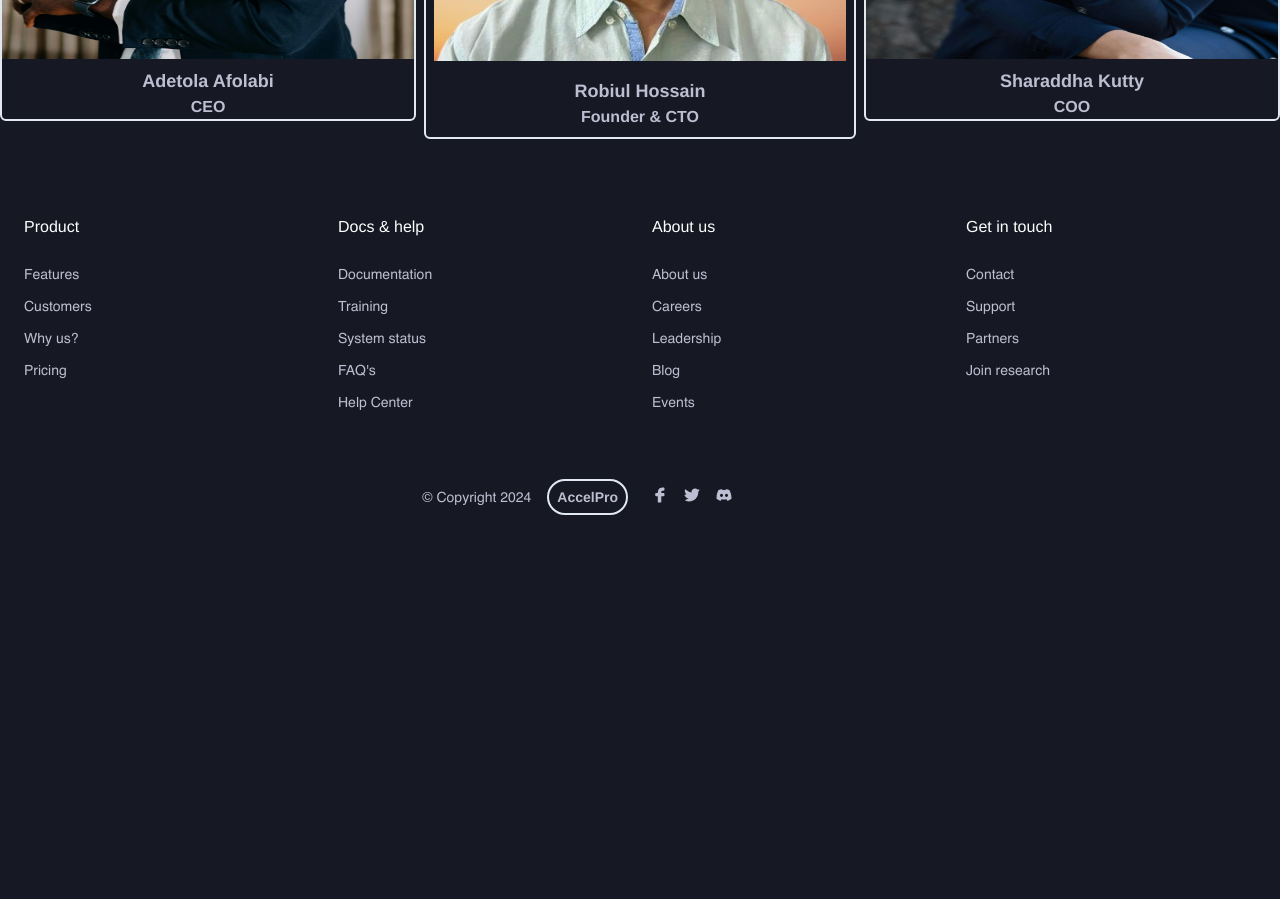
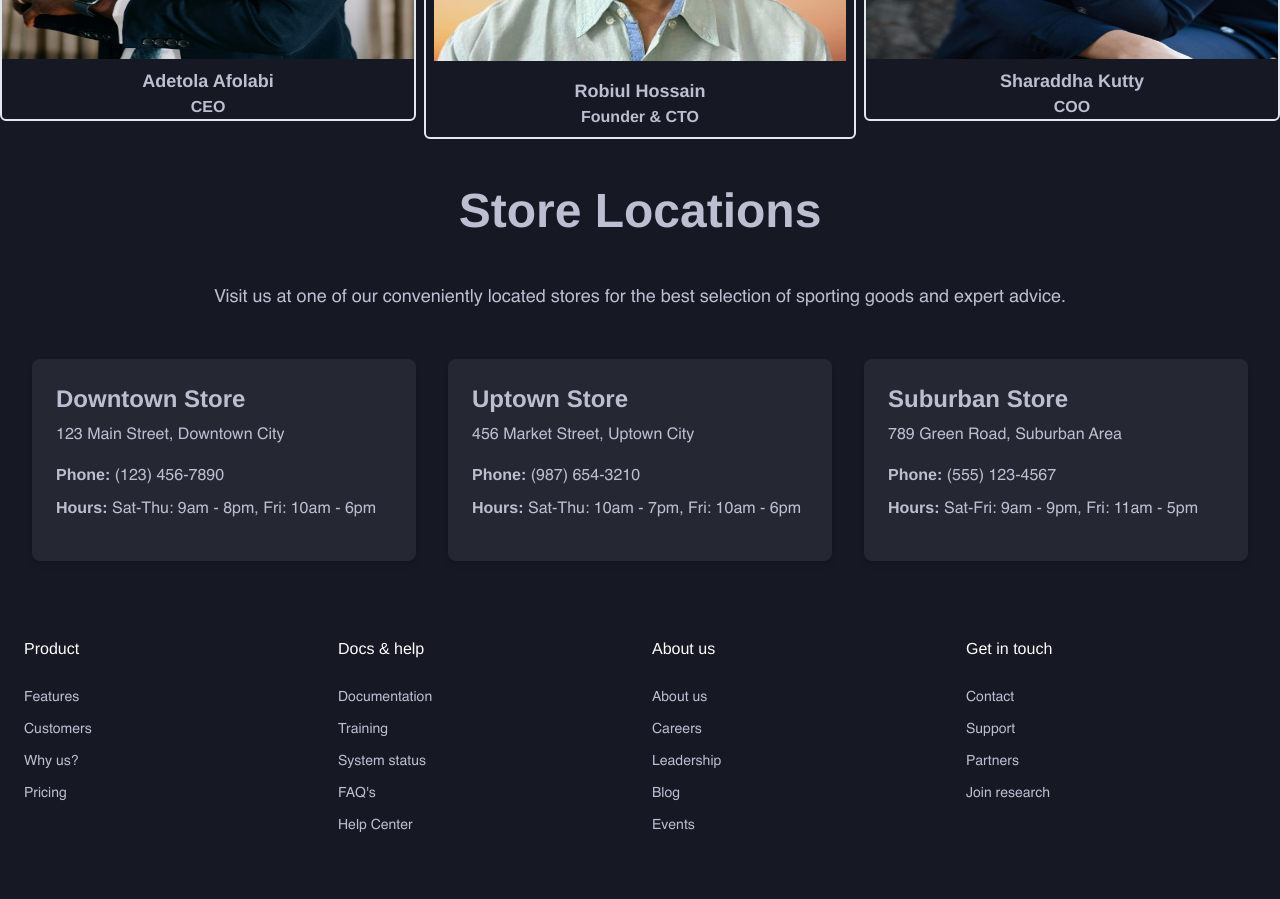
Before and after one commit to coder7475/sports-frontend, a React (Vite) app: page /about in a window 1280 px wide. Shown: the part 1440-2339 px from the top of the page. Before the commit the page ends 1964 px from the top, so only its background shows below. Built offline with nearby package versions, Linux system fonts and the light colour scheme.

Commit message:
feat: add a store locations section

```diff
--- a/src/pages/AboutUs.tsx
+++ b/src/pages/AboutUs.tsx
@@ -35,6 +35,7 @@ const AboutUs = () => {
           We aim be a global leader in sports goods, recognized for our quality,
           innovation, and dedication to customer satisfaction.
         </div>
+
         <h2 className="text-5xl font-extrabold h-36 flex justify-center items-center">
           Our Contact Information
         </h2>
@@ -49,6 +50,7 @@ const AboutUs = () => {
             <span className="font-bold">Address:</span> Chittagong, Bangladesh
           </h3>
         </div>
+
         <h2 className="text-5xl font-extrabold h-36 flex justify-center items-center">
           Our Team
         </h2>
@@ -77,6 +79,58 @@ const AboutUs = () => {
           </div>
         </div>
       </section>
+      <section className="bg-graypy-12">
+      <div className="max-w-7xl mx-auto px-4 sm:px-6 lg:px-8">
+        {/* <h2 className="text-3xl font-bold text-gray-900 mb-8 text-center"></h2> */}
+        <h2 className="text-5xl font-extrabold h-36 flex justify-center items-center">
+        Store Locations
+        </h2>
+        <p className="text-lg text-center mb-12">
+          Visit us at one of our conveniently located stores for the best selection of sporting goods and expert advice.
+        </p>
+
+        <div className="grid grid-cols-1 md:grid-cols-2 lg:grid-cols-3 gap-8">
+          {/* Store 1 */}
+          <div className="bg-card p-6 rounded-lg shadow-md">
+            <h3 className="text-2xl font-semibold mb-2">Downtown Store</h3>
+            <p className="mb-4">123 Main Street, Downtown City</p>
+            <p className="mb-2">
+              <strong>Phone:</strong> (123) 456-7890
+            </p>
+            <p className="mb-4">
+              <strong>Hours:</strong> Sat-Thu: 9am - 8pm, Fri: 10am - 6pm
+            </p>
+
+          </div>
+
+          {/* Store 2 */}
+          <div className="bg-card p-6 rounded-lg shadow-md">
+            <h3 className="text-2xl font-semibold mb-2">Uptown Store</h3>
+            <p className="mb-4">456 Market Street, Uptown City</p>
+            <p className="mb-2">
+              <strong>Phone:</strong> (987) 654-3210
+            </p>
+            <p className="mb-4">
+              <strong>Hours:</strong> Sat-Thu: 10am - 7pm, Fri: 10am - 6pm
+            </p>
+
+          </div>
+
+          {/* Store 3 */}
+          <div className="bg-card p-6 rounded-lg shadow-md">
+            <h3 className="text-2xl font-semibold mb-2">Suburban Store</h3>
+            <p className="mb-4">789 Green Road, Suburban Area</p>
+            <p className="mb-2">
+              <strong>Phone:</strong> (555) 123-4567
+            </p>
+            <p className="mb-4">
+              <strong>Hours:</strong> Sat-Fri: 9am - 9pm, Fri: 11am - 5pm
+            </p>
+
+          </div>
+        </div>
+      </div>
+    </section>
       <section className="max-w-[1280px] mx-auto mt-3">
         <Footer />
       </section>
```
